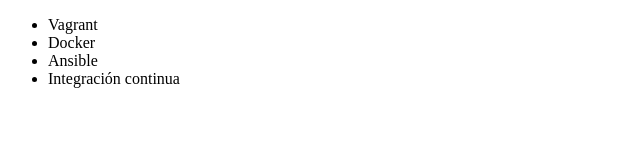
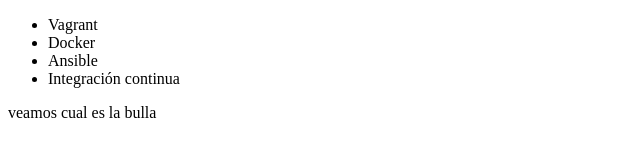
Before and after one commit to ErikYashin/aluragit, a plain HTML site: page index.html in a window 1280 px wide. Shown: the whole page, without its empty margins (0-640 px from the left). Drawn offline with Linux system fonts and the light colour scheme.

Commit message:
Añado parrafo de control

```diff
--- a/index.html
+++ b/index.html
@@ -11,5 +11,6 @@
          <li> Ansible </li>
          <li> Integración continua </li>
      </ul>
+	<p>veamos cual es la bulla</p>
 </body>
 </html>
```
